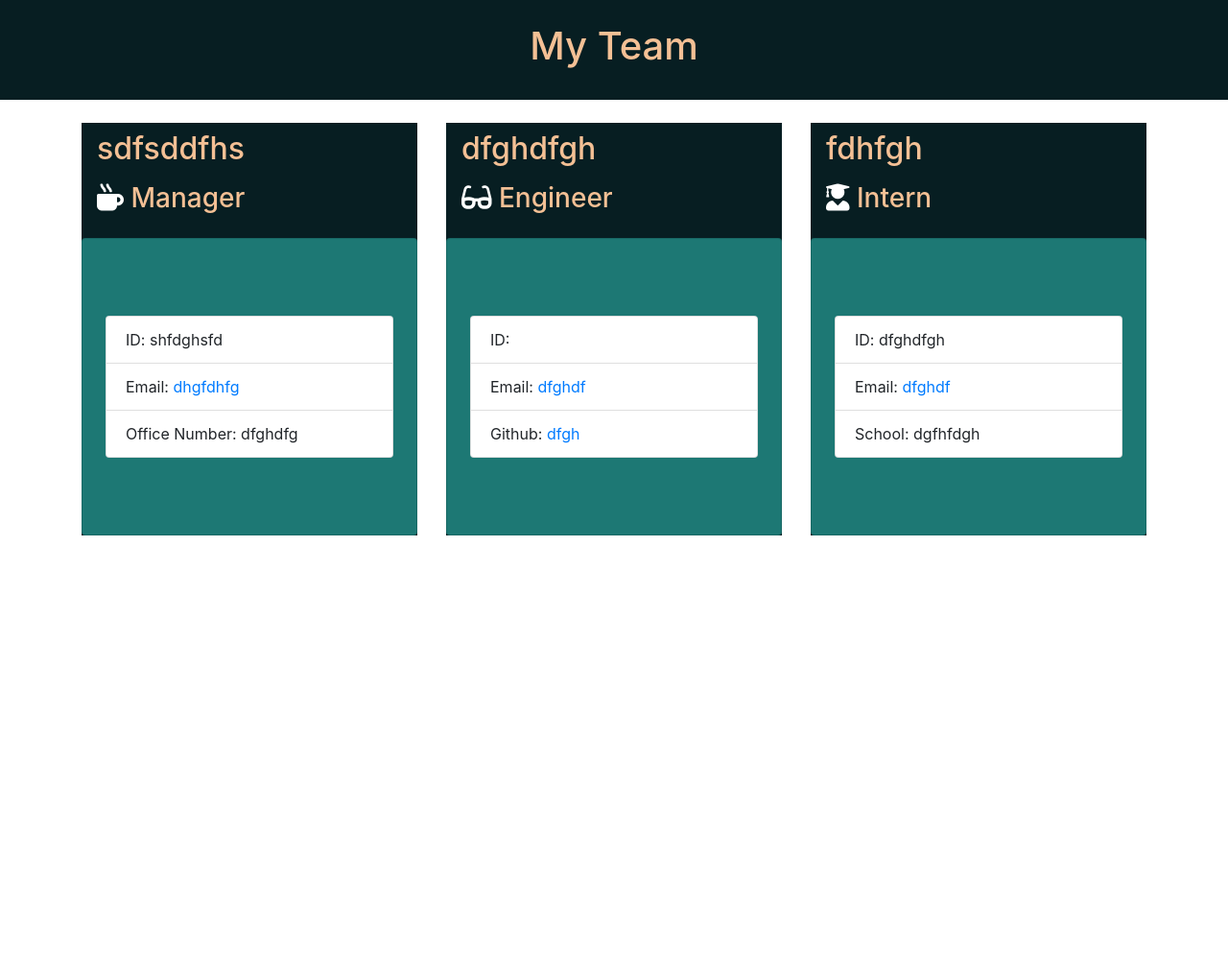
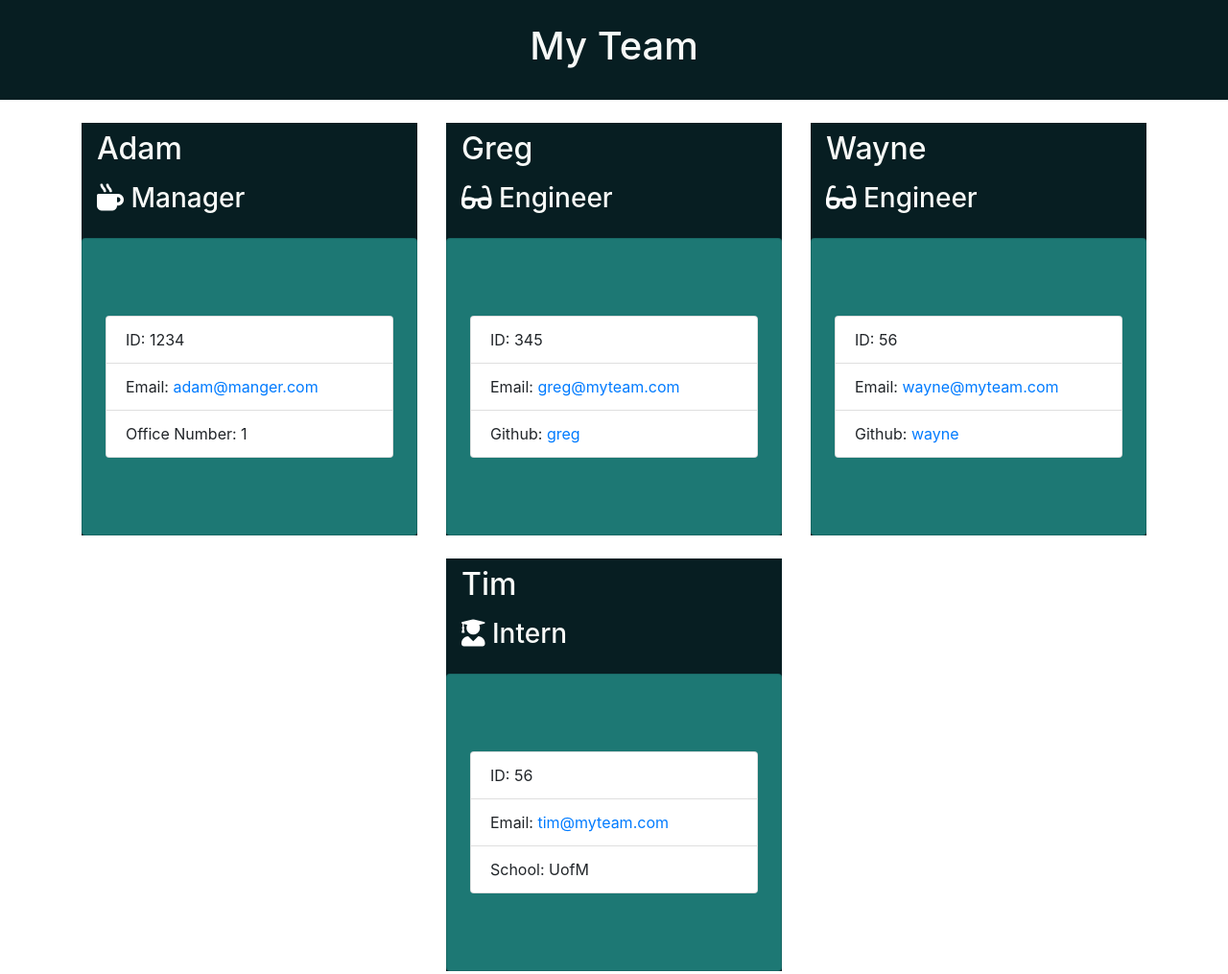
Before and after one commit to adamnatrop/team_profile_generator, a website: page dist/index.html in a window 1280 px wide. Shown: the whole page at 96% size. Before the commit the page ends 800 px from the top, so only its background shows below. Drawn offline with nearby package versions, Linux system fonts and the light colour scheme.

Commit message:
updated readme file

```diff
--- a/dist/assets/css/style.css
+++ b/dist/assets/css/style.css
@@ -3,7 +3,7 @@
     --secondary-color: #1D7874;
     --action-color: #EE2E31;
     --focus-color: #679289;
-    --light: #F4C095;
+    --light: #F7F9F7;
     --black: #040514;
     --white: #fff;
 }
@@ -40,4 +40,5 @@ h3 {
 }
 #employeeCard {
     max-width: 500px;
+    min-width: 300px;
 }
--- a/dist/index.html
+++ b/dist/index.html
@@ -26,13 +26,13 @@
 
     <div id="employeeCard" class="mb-4 col-sm col-md-4 order-first">
         <header>
-            <h2>sdfsddfhs</h2>
+            <h2>Adam</h2>
             <h3><span class="fas fa-mug-hot "></span> Manager</h3>
             <div class="card">
                 <ul class="list-group">
-                    <li class="list-group-item">ID: shfdghsfd</li>
-                    <li class="list-group-item">Email: <a href="mailto:dhgfdhfg">dhgfdhfg</a></li>
-                    <li class="list-group-item">Office Number: dfghdfg</li>
+                    <li class="list-group-item">ID: 1234</li>
+                    <li class="list-group-item">Email: <a href="mailto:adam@manger.com">adam@manger.com</a></li>
+                    <li class="list-group-item">Office Number: 1</li>
                 </ul>
             </div>
         </header>
@@ -41,13 +41,13 @@
 
     <div id="employeeCard" class="mb-4 col-sm col-md-4  ">
         <header>
-            <h2>dfghdfgh</h2>
+            <h2>Greg</h2>
             <h3><span class="fas fa-glasses "></span> Engineer</h3>
             <div class="card">
                 <ul class="list-group">
-                    <li class="list-group-item">ID: </li>
-                    <li class="list-group-item">Email: <a href="mailto:dfghdf">dfghdf</a></li>
-                    <li class="list-group-item">Github: <a href="https://github.com/dfgh" target="_blank">dfgh</a></li>
+                    <li class="list-group-item">ID: 345</li>
+                    <li class="list-group-item">Email: <a href="mailto:greg@myteam.com">greg@myteam.com</a></li>
+                    <li class="list-group-item">Github: <a href="https://github.com/greg" target="_blank">greg</a></li>
                 </ul>
             </div>
         </header>
@@ -56,13 +56,28 @@
 
     <div id="employeeCard" class="mb-4 col-sm col-md-4 order-last">
         <header>
-            <h2>fdhfgh</h2>
+            <h2>Tim</h2>
             <h3><span class="fas fa-user-graduate "></span> Intern</h3>
             <div class="card">
                 <ul class="list-group">
-                    <li class="list-group-item">ID: dfghdfgh</li>
-                    <li class="list-group-item">Email: <a href="mailto:dfghdf">dfghdf</a></li>
-                    <li class="list-group-item">School: dgfhfdgh</li>
+                    <li class="list-group-item">ID: 56</li>
+                    <li class="list-group-item">Email: <a href="mailto:tim@myteam.com">tim@myteam.com</a></li>
+                    <li class="list-group-item">School: UofM</li>
+                </ul>
+            </div>
+        </header>
+    </div>
+
+
+    <div id="employeeCard" class="mb-4 col-sm col-md-4  ">
+        <header>
+            <h2>Wayne </h2>
+            <h3><span class="fas fa-glasses "></span> Engineer</h3>
+            <div class="card">
+                <ul class="list-group">
+                    <li class="list-group-item">ID: 56</li>
+                    <li class="list-group-item">Email: <a href="mailto:wayne@myteam.com">wayne@myteam.com</a></li>
+                    <li class="list-group-item">Github: <a href="https://github.com/wayne" target="_blank">wayne</a></li>
                 </ul>
             </div>
         </header>
```
Also changed, not shown: README.md (added), dist/assets/images/screenshot01.jpg (added), dist/assets/images/screenshot02.jpg (added), dist/assets/images/screenshot03.jpg (added).
